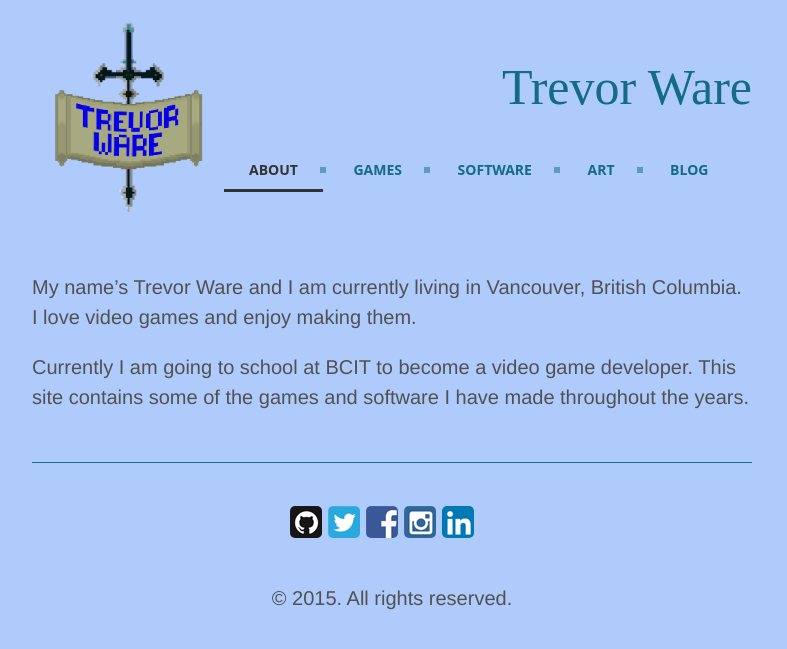
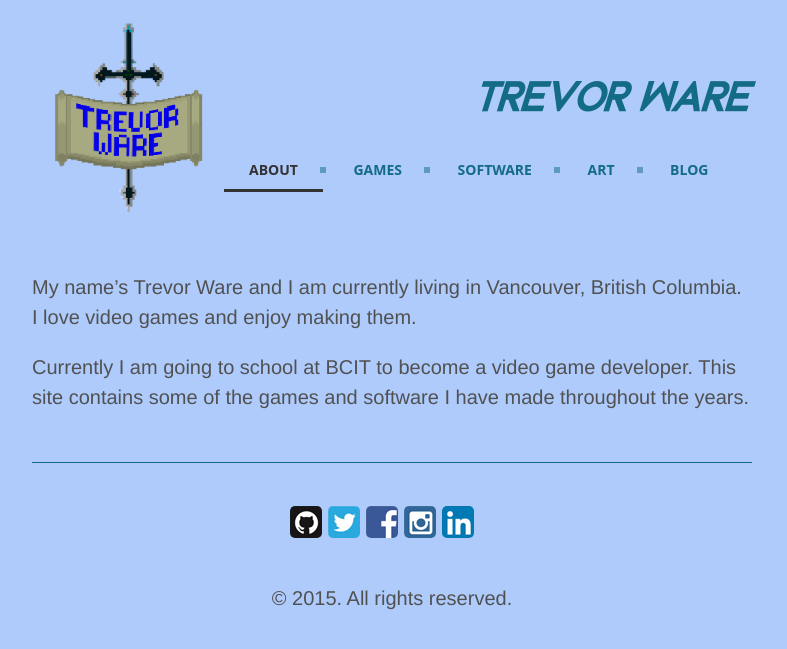
Before and after one commit to twarrre/twarrre.github.io, a Jekyll site: the page built from index.md, in a window 1280 px wide. Shown: the top 649 px of the page, without its empty margins (248-1035 px from the left). Built offline with Jekyll 4.4.1, drawn with Linux system fonts in a browser that asks for light colours; some web fonts are replaced.

Commit message:
Working on getting the fonts to work.

```diff
--- a/public/css/poole.css
+++ b/public/css/poole.css
@@ -43,7 +43,7 @@
 
 @font-face {
     font-family: logoFont;
-    src: url(assets/fonts/Dedecus-BoldItalic.ttf);
+    src: url(/assets/fonts/Dedecus-BoldItalic.ttf);
 }
 
 html,
```
